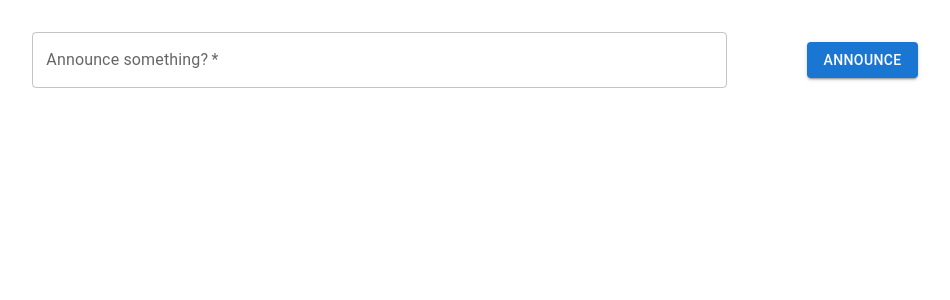
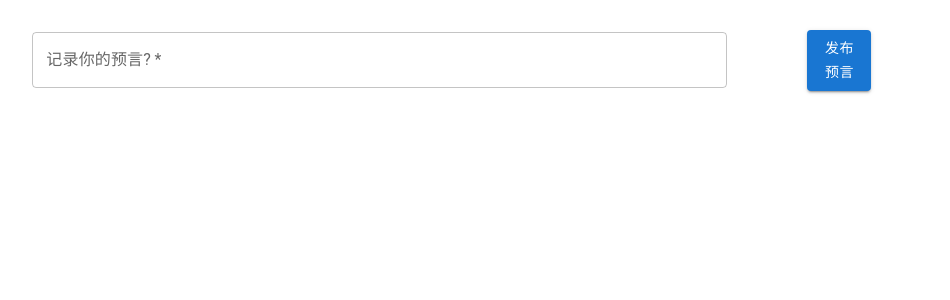
Before and after one commit to shengzhc/eth, a React (Create React App) app in the folder public-announcement-react/: page / in a window 1280 px wide. Shown: the top 300 px of the page, without its empty margins (197-1147 px from the left). Built offline with nearby package versions, Linux system fonts and the light colour scheme.

Commit message:
update language to turn announcement to prediction board

```diff
--- a/public-announcement-react/src/components/AnnounceBox.tsx
+++ b/public-announcement-react/src/components/AnnounceBox.tsx
@@ -30,7 +30,7 @@ class AnnounceBox extends React.Component<AnnounceBoxProps> {
               required
               fullWidth
               id="announce-content-text-input"
-              label="Announce something?"
+              label="记录你的预言?"
             />
           </Grid>
           <Grid item xs={2}>
@@ -38,7 +38,7 @@ class AnnounceBox extends React.Component<AnnounceBoxProps> {
               variant="contained"
               size="medium"
               onClick={() => { this.announceBtnClicked(); }}>
-              Announce
+              发布预言
             </Button>
           </Grid>
 
--- a/public-announcement-react/src/components/AnnouncementItem.tsx
+++ b/public-announcement-react/src/components/AnnouncementItem.tsx
@@ -44,7 +44,7 @@ class AnnouncementItem extends React.Component<AnnouncementItemProps, Announceme
             color="error"
             disabled={!this.state.canRemove}
             onClick={() => { this.removeAnnouncement(); }}>
-            Remove
+            删除预言
           </Button>
         </Grid>
       </ListItem>
```
